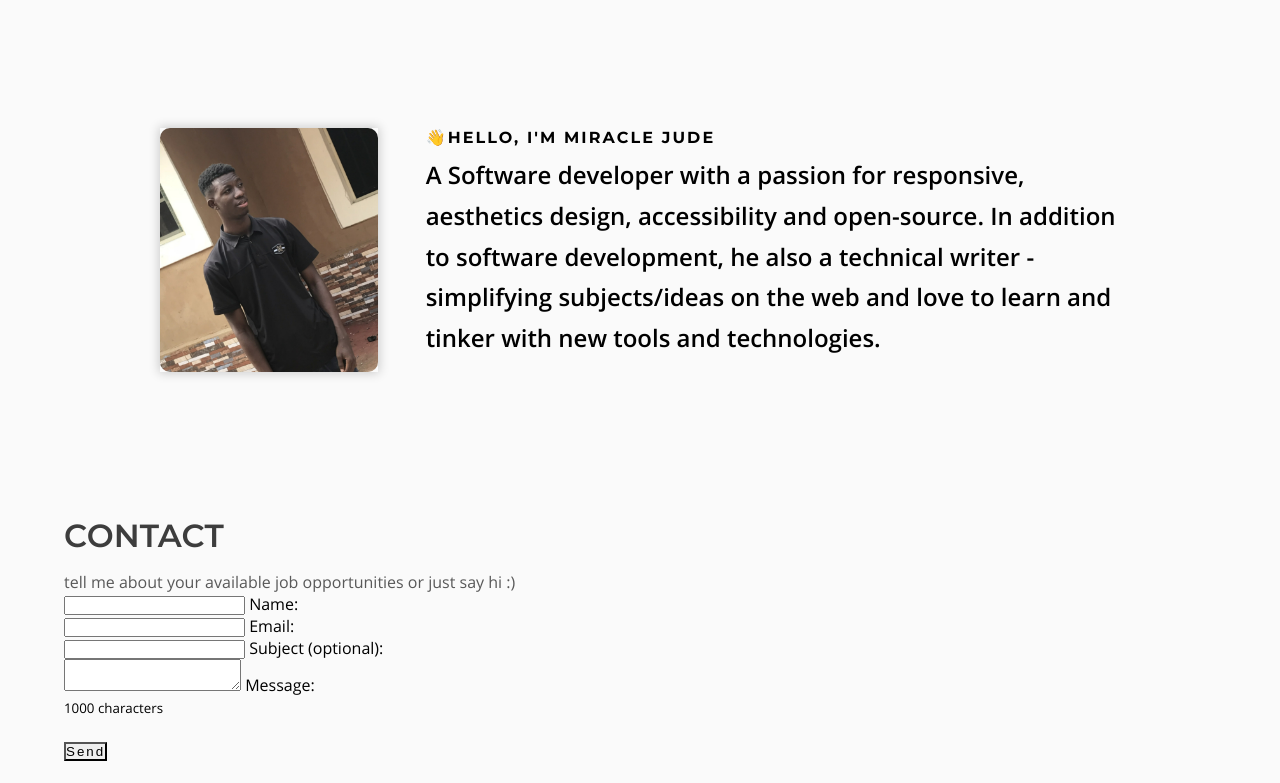
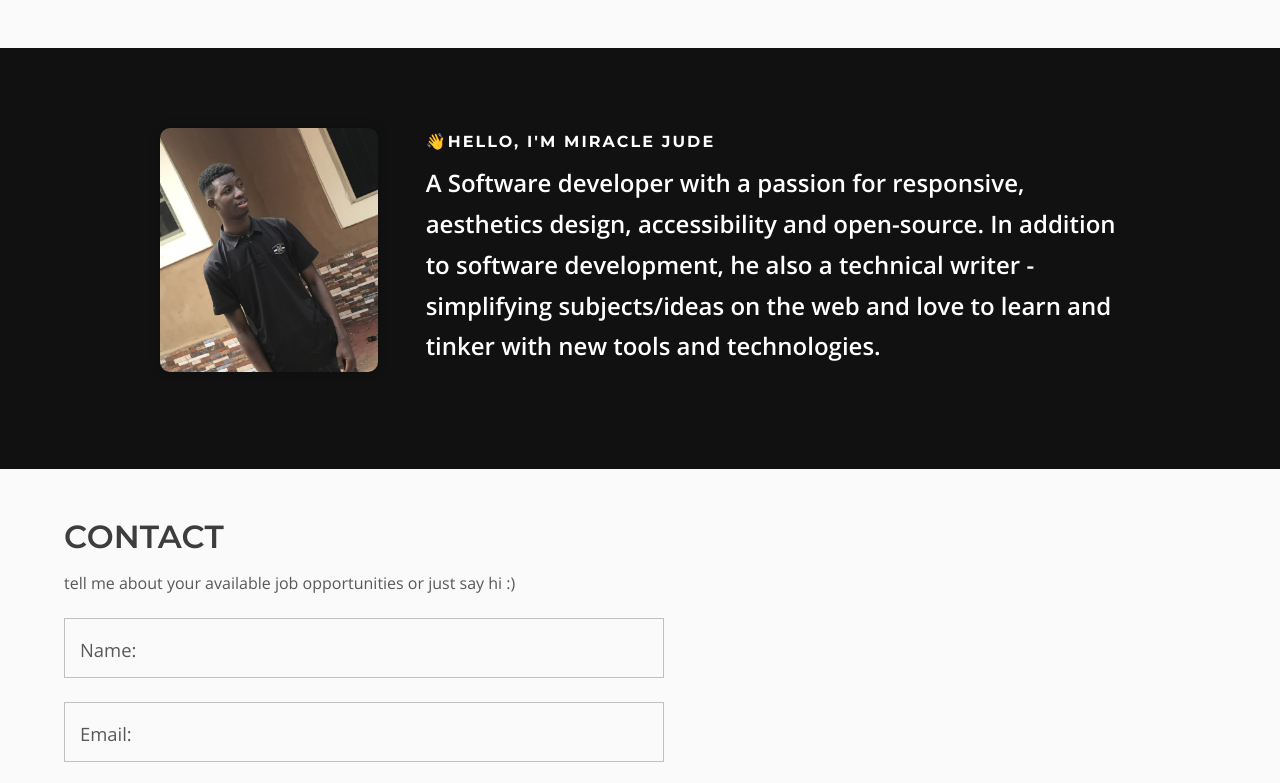
Before and after one commit to am-miracle/Portfolio, a plain HTML site: page index.html in a window 1280 px wide. Shown: the part 1600-2383 px from the top of the page. Drawn offline with Linux system fonts and the light colour scheme; files whose address does not match are found by name.

Commit message:
styling contact

```diff
--- a/css/main.css
+++ b/css/main.css
@@ -369,6 +369,10 @@ nav{
 
 
 /* About */
+#about{
+    background: #111;
+    color: #fff;
+}
 .about-content{
     padding: 5rem 0;
     margin: 3rem 0;
@@ -382,6 +386,8 @@ nav{
     height: 100%;
     box-shadow: 0px 0 10px 1px rgb(0 0 0 / 20%);
     /* flex: 1 1 200px; */
+    border-radius: 10px;
+    overflow: hidden;
 }
 .about-img img{
     display: block;
@@ -389,7 +395,6 @@ nav{
     height: auto;
     object-fit: cover;
     object-position: top;
-    border-radius: 10px;
     /* opacity: 0.8; */
     /* filter: brightness(45%) grayscale(1); */
     transition: filter 1000ms;
@@ -398,10 +403,9 @@ nav{
     font-size: 1.5rem;
     line-height: 1.5em;
     display: block;
-    font-weight: 700;
     text-align: center;
 }
-.about-details h3:first-child{
+.about-details p:first-child{
     font-family: "Montserrat";
     text-transform: uppercase;
     font-size: 1em;
@@ -447,6 +451,94 @@ nav{
         display: inline-block;
     }
 }
+/* Contact */
+
+.contact-content {
+    display: flex;
+    flex-wrap: wrap;
+}
+
+.contact-content .link-btn {
+    border-radius: 0;
+    margin: 1.5rem 0;
+    display: block;
+    width: fit-content;
+}
+.form-container {
+    flex: 1 0 auto;
+    max-width: 600px;
+    width: 100%;
+    margin-right: 3rem;
+  }
+
+  .input-container {
+    position: relative;
+    margin: 1.5rem 0;
+  }
+
+  .input-container .form-input {
+    width: 100%;
+    box-sizing: border-box;
+    background: transparent;
+    caret-color: var(--shade-300);
+    border: 1px solid var(--grey-color);
+    color: var(--text-color);
+    transition: border 500ms;
+    padding: 1.75rem 1rem 0.5rem;
+    font-size: 1.15rem;
+  }
+
+  .input-container textarea {
+    height: 300px;
+    resize: none;
+    font: inherit;
+  }
+
+  .input-container label {
+    display: block;
+    position: absolute;
+    width: 100%;
+    font-size: 1.15rem;
+    top: 15px;
+    padding: 0.25rem 1rem;
+    color: var(--grey-text);
+    transform-origin: left;
+    user-select: none;
+    transition: all 500ms;
+  }
+
+  .input-container .form-input:hover,
+  .input-container .form-input:focus {
+    outline: none;
+    border-color: var(--shade-300);
+  }
+
+  .form-input:focus + label,
+  .focused label {
+    top: 0rem;
+    font-size: 0.75rem;
+    background-color: var(--shade-500);
+    color: var(--background-color);
+    user-select: auto;
+  }
+  .form-container button{
+    color: #fff;
+    margin: 1rem;
+    border-radius: 0;
+    background: #111;
+    padding: 1em;
+    transition: all .5s ease-in-out;
+    text-transform: uppercase;
+    letter-spacing: 0.15em;
+    border: none;
+    outline: none;
+}
+.form-container button:hover{
+    background: none;
+    border: 1px solid #111;
+    color: #111;
+}
+
 /* Footer */
 footer{
     background: #111;
--- a/index.html
+++ b/index.html
@@ -285,9 +285,9 @@
                             <img src="/assets/me.jpg" alt="a photo of me">
                         </div>
                         <div class="about-details">
-                            <h3>
-                                👋Hello, I'm Miracle Jude
-                            </h3>
+                            <p>
+                                👋Hello, I'm <strong>Miracle Jude</strong>
+                            </p>
                             <p>
                                 A Software developer with a passion for responsive, aesthetics design, accessibility and open-source. In addition to software development, he also a technical writer - simplifying subjects/ideas on the web and love to learn and tinker with new tools and technologies.
                             </p>
@@ -303,7 +303,7 @@
             <section id="contact">
                 <div class="container">
                   <div class="title-container scroll-in">
-                    <h2 class="section-title">Contact <span class="title-icon"></span></h2>
+                    <h2 class="section-title">Contact</h2>
                     <p class="section-subtitle">
                       tell me about your available job opportunities or just say hi :)
                     </p>
@@ -312,7 +312,7 @@
                     <div class="form-container scroll-in">
                       <noscript>This form won't work without JavaScript but you can send me a message on <a
                           href="https://twitter.com/messages/compose?recipient_id=128661296"
-                          style="text-decoration: underline;">Twitter</a> or <a href="https://www.linkedin.com/in/jemimaabu"
+                          style="text-decoration: underline;">Twitter</a> or <a href="https://www.linkedin.com/in/miraclejude"
                           style="text-decoration: underline;">LinkedIn</a>.</noscript>
                       <p class="success-message"></p>
                       <form name="contact" method="POST" data-netlify="true" action="/?success#contact">
```
